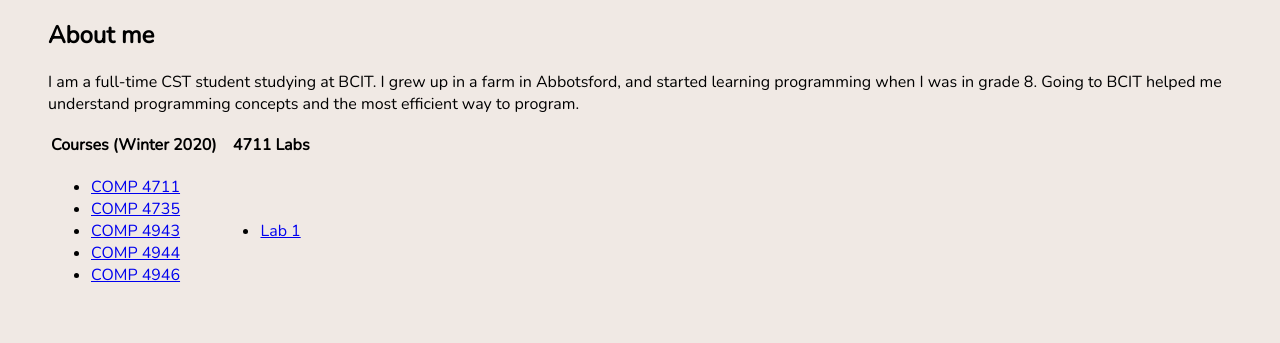
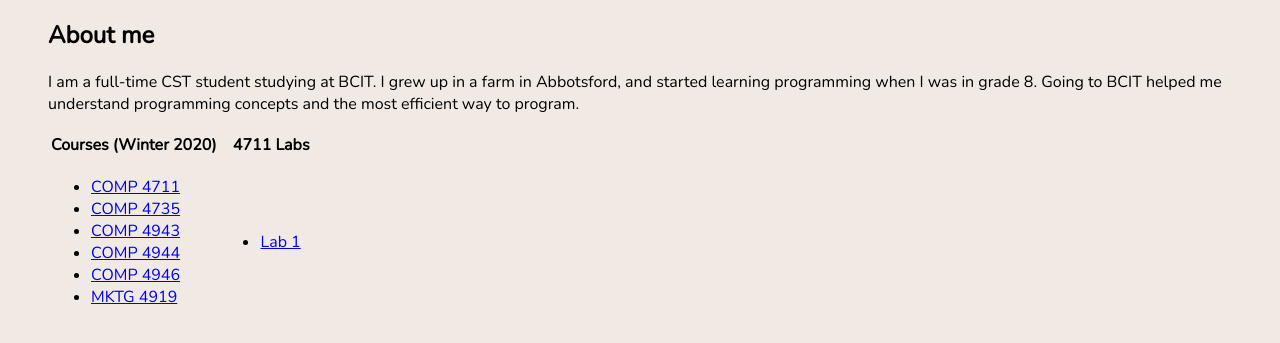
Before and after one commit to mikesinclair66/mikesinclair66.github.io, a plain HTML site: page index.html in a window 1280 px wide. Shown: the part 115-458 px from the top of the page. Drawn offline with nearby package versions, Linux system fonts and the light colour scheme.

Commit message:
Added course link

```diff
--- a/index.html
+++ b/index.html
@@ -46,6 +46,9 @@
 				<li>
 					<a href="https://www.bcit.ca/study/outlines/comp4946">COMP 4946</a>
 				</li>
+				<li>
+					<a href="https://www.bcit.ca/study/outlines/mktg4919">MKTG 4919</a>
+				</li>
             </ul>
         </td>
         <td>
```
